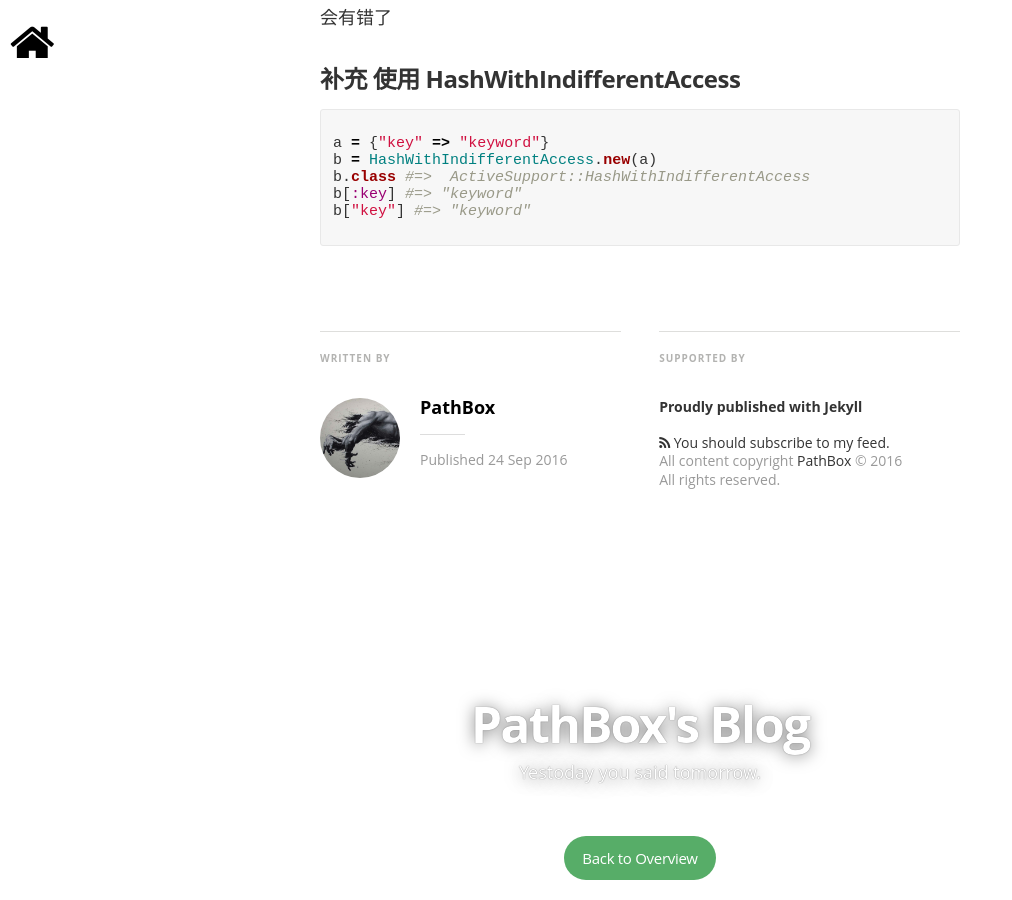
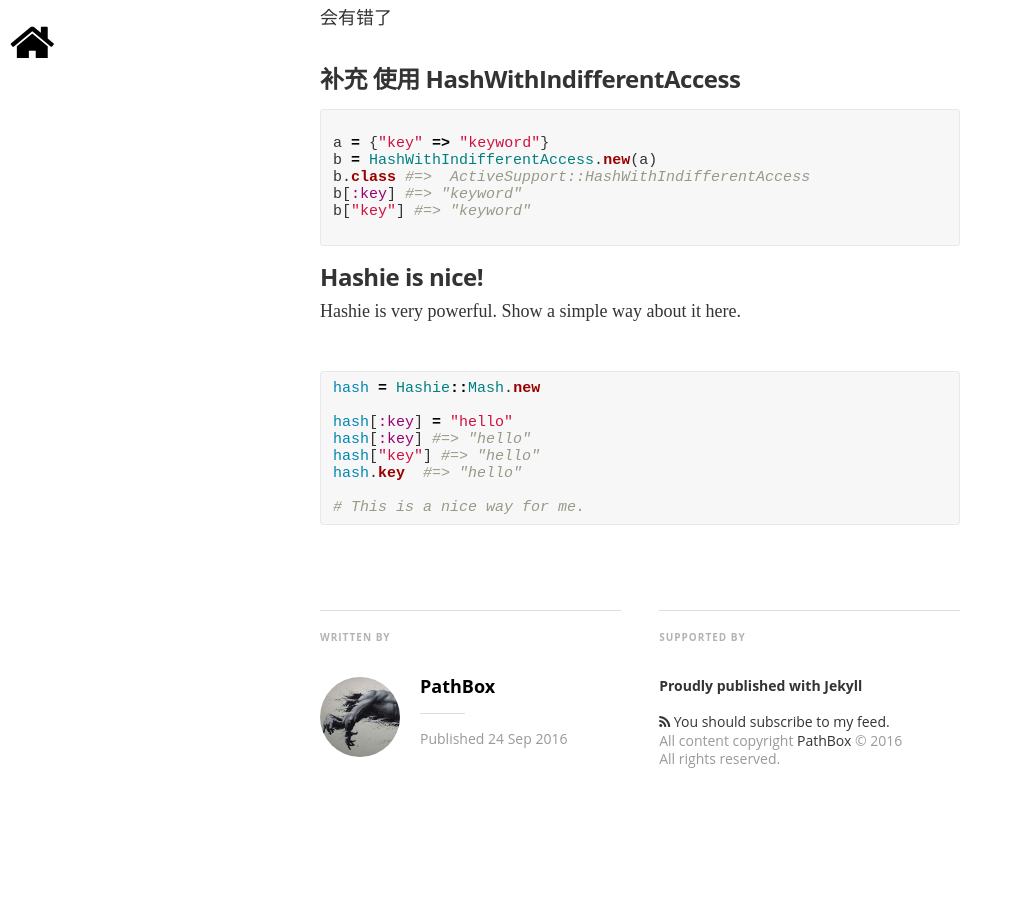
Before and after one commit to pathbox/pathbox.github.io, a Jekyll site: the page built from _posts/2016-09-24-hash-struct-in-rails.md, in a window 1280 px wide and 900 px high, scrolled down 2633 px. Shown: the whole window, without its empty margins (0-1012 px from the left). Built offline with Jekyll 4.4.1, drawn with Linux system fonts in a browser that asks for light colours; nearby versions of some CDN libraries; some web fonts are replaced; comment, search, counter and statistics services are not loaded.

Commit message:
Hashie is nice. Add Hashie::Mash.new

````diff
--- a/_posts/2016-09-24-hash-struct-in-rails.md
+++ b/_posts/2016-09-24-hash-struct-in-rails.md
@@ -105,3 +105,18 @@ b[:key] #=> "keyword"
 b["key"] #=> "keyword"
 
 ```
+
+##### Hashie is nice!
+
+Hashie is very powerful. Show a simple way about it here.
+
+```ruby
+hash = Hashie::Mash.new
+
+hash[:key] = "hello"
+hash[:key] #=> "hello"
+hash["key"] #=> "hello"
+hash.key  #=> "hello"
+
+# This is a nice way for me.
+```
````
